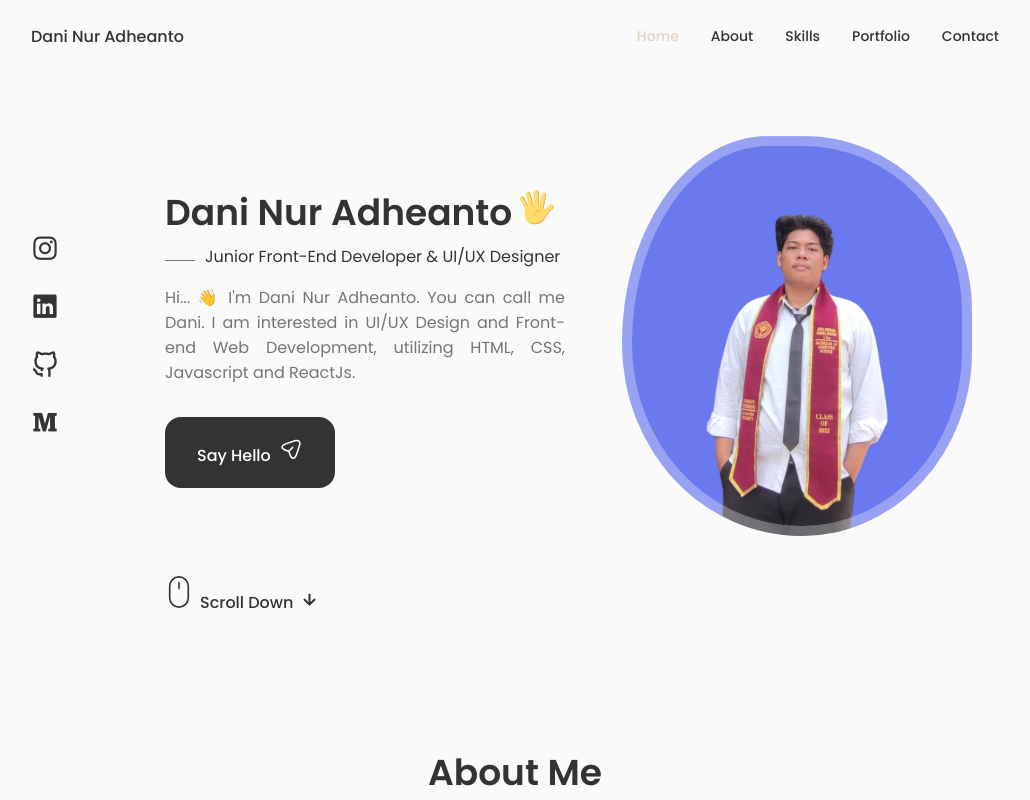
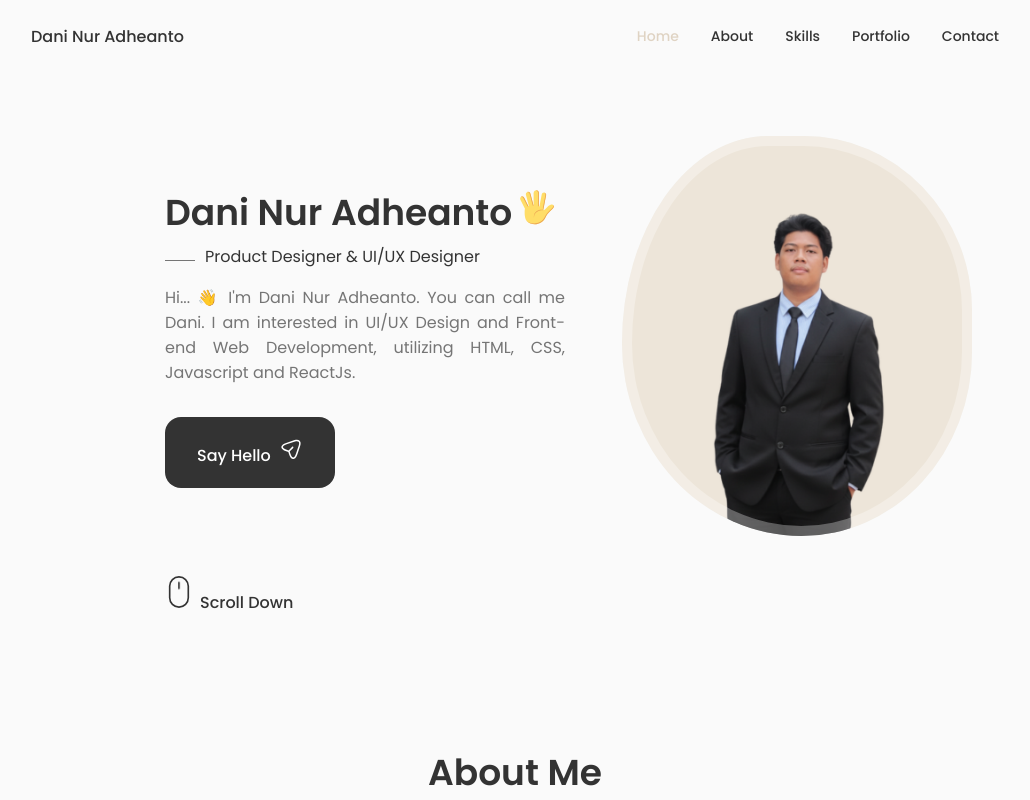
Before and after one commit to DaniNurAdheanto/portofolio-dani, a React (Create React App) app: page / in a window 1280 px wide. Shown: the top 800 px of the page, without its empty margins (125-1155 px from the left). Built offline with nearby package versions, Linux system fonts and the light colour scheme.

Commit message:
Implement code changes to enhance functionality and improve performance

```diff
--- a/src/components/Home/Data.jsx
+++ b/src/components/Home/Data.jsx
@@ -57,7 +57,7 @@
                 </svg>
             </h1>
 
-            <h3 className="home_subtitle">Junior Front-End Developer & UI/UX Designer </h3>
+            <h3 className="home_subtitle"> Product Designer & UI/UX Designer </h3>
             <p className="home_description">Hi... &#128075;  I'm Dani Nur Adheanto. You can call me Dani. I am interested in UI/UX Design and Front-end Web Development, utilizing HTML, CSS, Javascript and ReactJs.</p>
 
             <a href="#contact" className="button button--flex">
--- a/src/components/Home/home.css
+++ b/src/components/Home/home.css
@@ -58,7 +58,7 @@
 }
 
 .home_img{
-    background: url(../../assets/danibgbiru.png);
+    background: url(../../assets/dani-jas.png);
     background-repeat: no-repeat;
     background-position: center;
     background-size: cover;
--- a/src/components/about/About.jsx
+++ b/src/components/about/About.jsx
@@ -1,6 +1,6 @@
 import React from 'react'
 import "./about.css"
-import AboutImg from "../../assets/1663859875980.jpg"
+import AboutImg from "../../assets/dani-formal.png"
 import Info from './Info'
 
 
```
Also changed, not shown: src/assets/dani-formal.png (added), src/assets/dani-jas.png (added).
